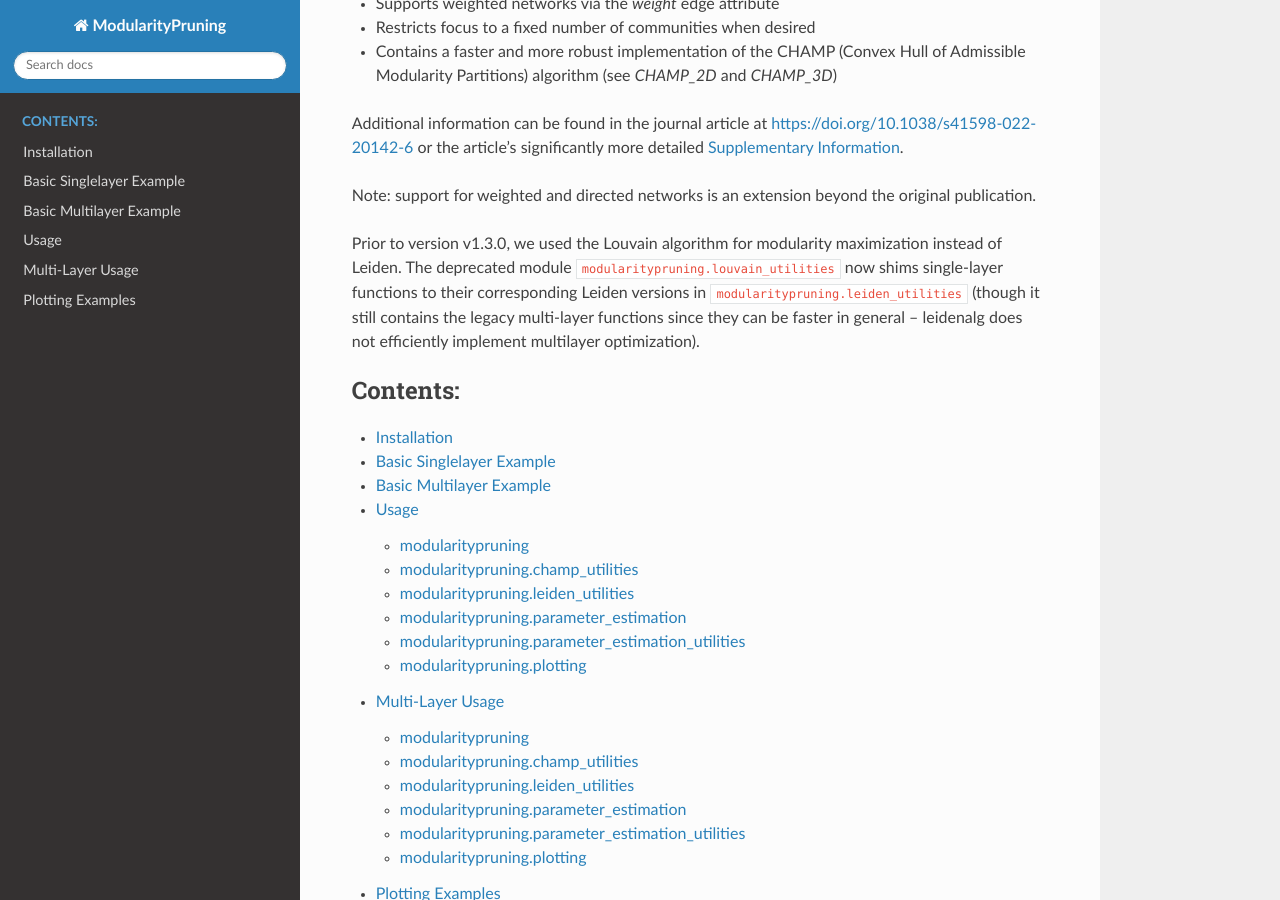
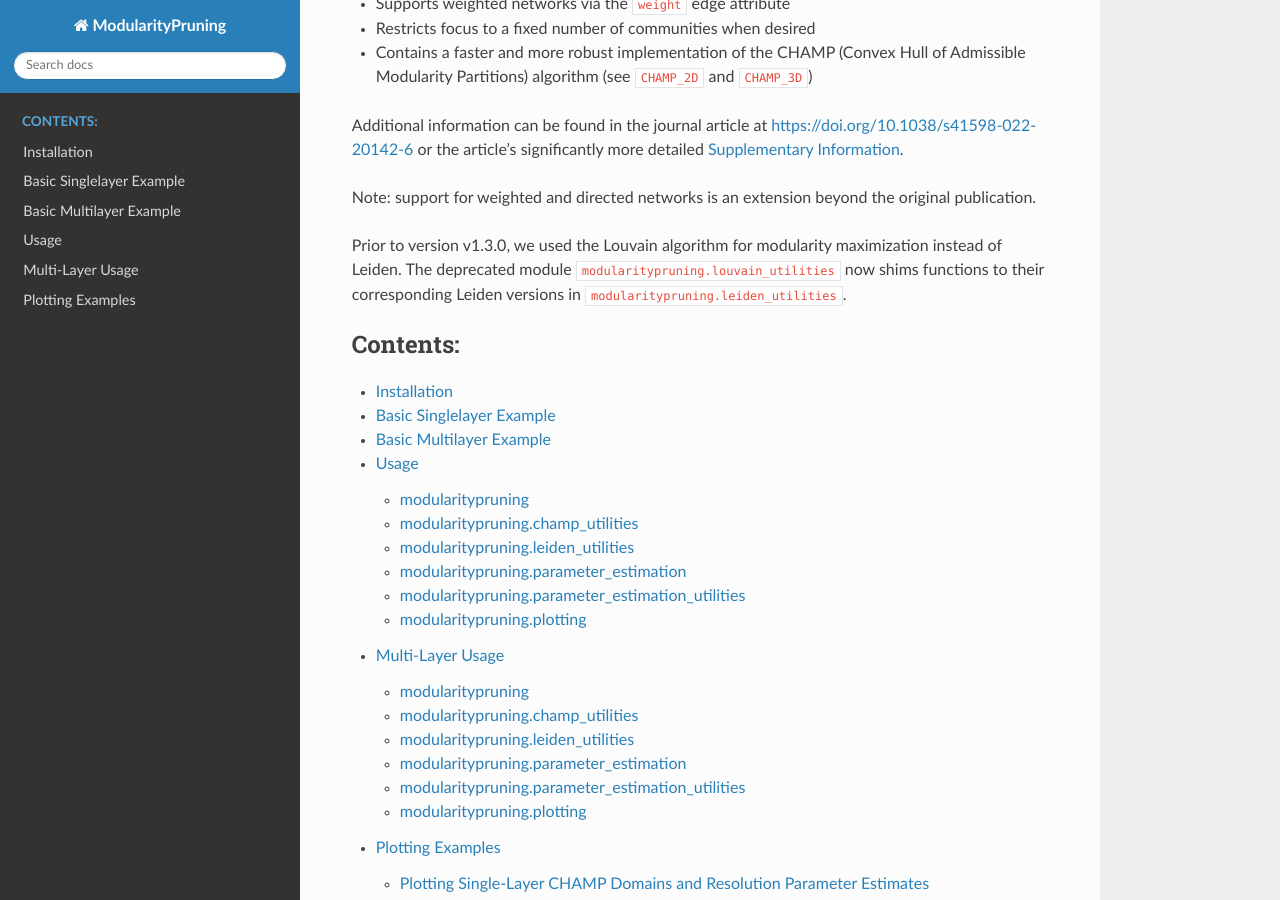
Before and after one commit to ragibson/ModularityPruning, a Sphinx documentation site: the page built from docs/index.rst, in a window 1280 px wide and 900 px high, scrolled down 520 px. Built offline with Sphinx 7.4.7 and the Read the Docs theme 3.1.0, drawn with Linux system fonts in a browser that asks for light colours.

Commit message:
Remove docs reference to legacy Louvain multi-layer functions

```diff
--- a/docs/index.rst
+++ b/docs/index.rst
@@ -14,10 +14,10 @@ inference. It:
 
 - Works for single-layer and multi-layer networks
 - Supports both directed and undirected networks
-- Supports weighted networks via the `weight` edge attribute
+- Supports weighted networks via the ``weight`` edge attribute
 - Restricts focus to a fixed number of communities when desired
 - Contains a faster and more robust implementation of the CHAMP (Convex Hull of
-  Admissible Modularity Partitions) algorithm (see `CHAMP_2D` and `CHAMP_3D`)
+  Admissible Modularity Partitions) algorithm (see ``CHAMP_2D`` and ``CHAMP_3D``)
 
 Additional information can be found in the journal article at https://doi.org/10.1038/s41598-022-20142-6 or the
 article's significantly more detailed `Supplementary Information`_.
@@ -27,9 +27,8 @@ article's significantly more detailed `Supplementary Information`_.
 Note: support for weighted and directed networks is an extension beyond the original publication.
 
 Prior to version v1.3.0, we used the Louvain algorithm for modularity maximization instead of Leiden. The deprecated
-module ``modularitypruning.louvain_utilities`` now shims single-layer functions to their corresponding Leiden versions
-in ``modularitypruning.leiden_utilities`` (though it still contains the legacy multi-layer functions since they can be
-faster in general -- leidenalg does not efficiently implement multilayer optimization).
+module ``modularitypruning.louvain_utilities`` now shims functions to their corresponding Leiden versions in
+``modularitypruning.leiden_utilities``.
 
 .. toctree::
    source/installation
```
